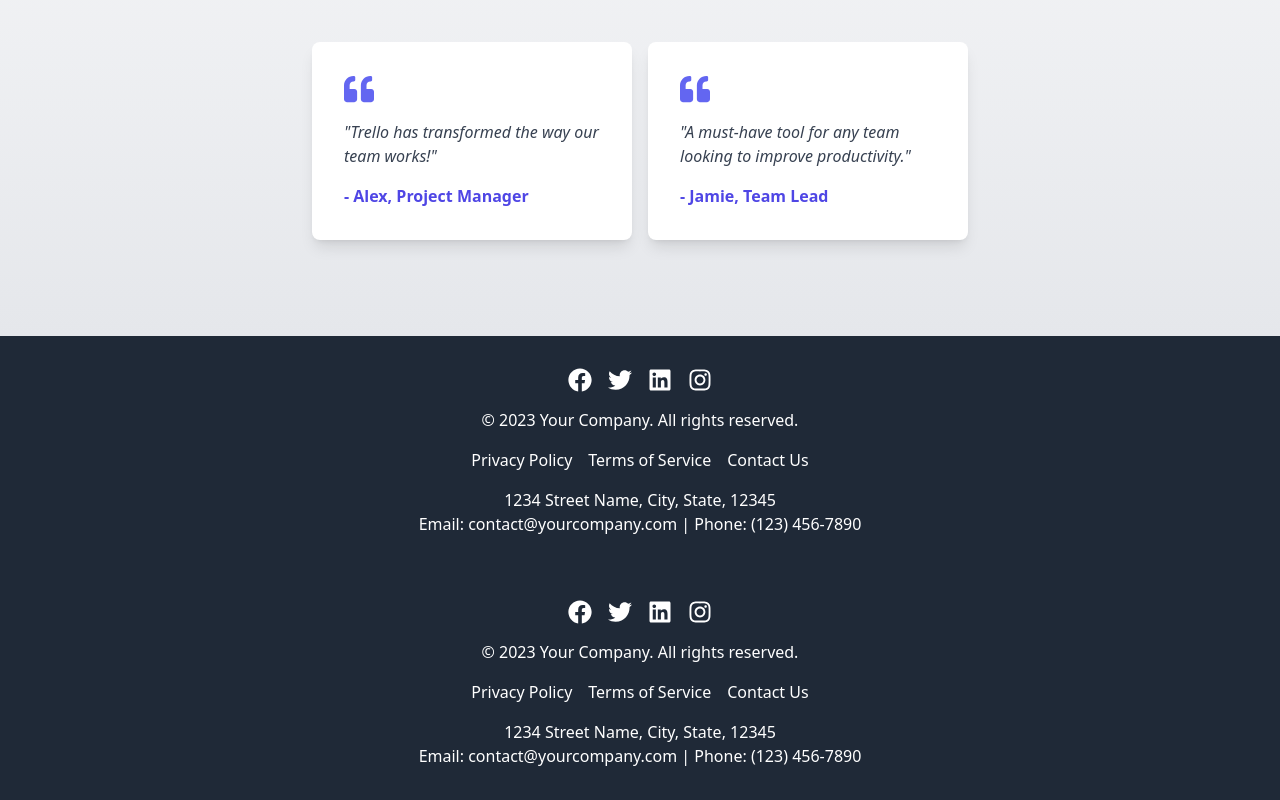
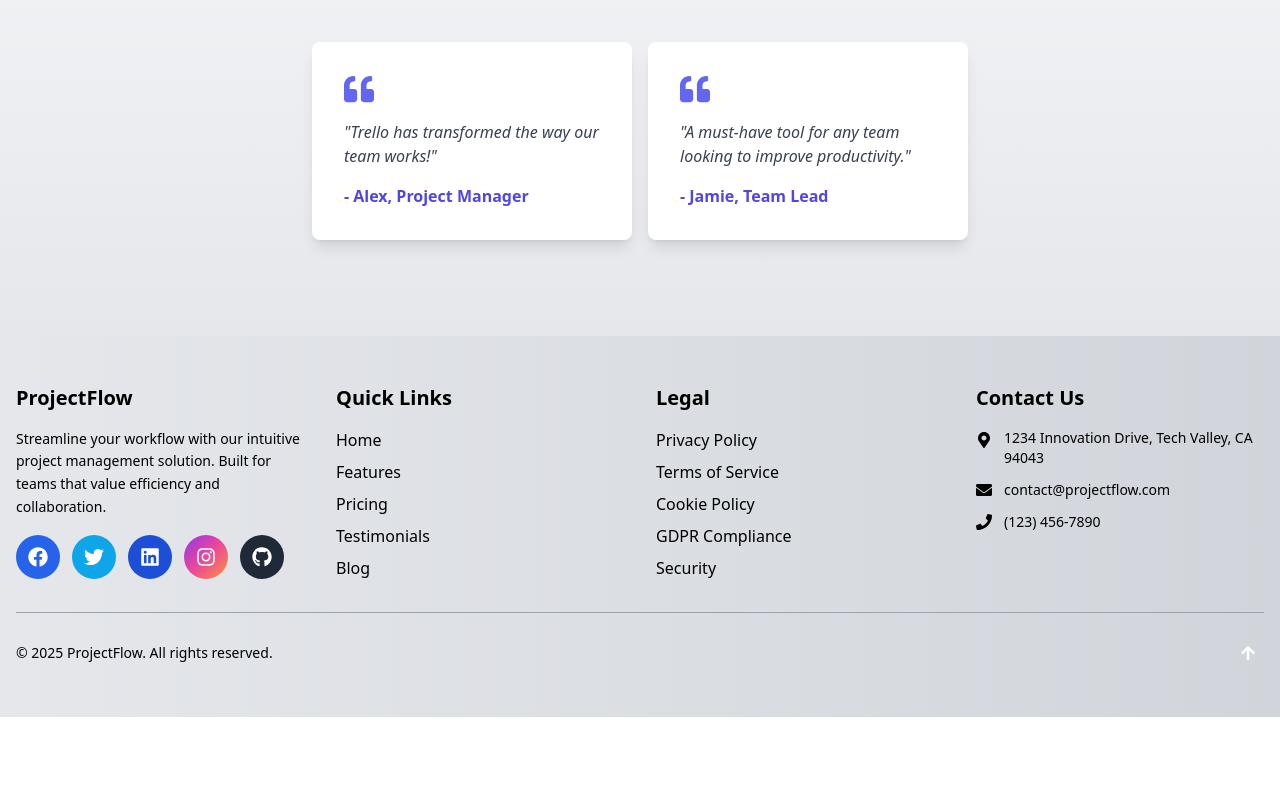
Before and after one commit to gaurav0330/project-management-tool, a React (Vite) app in the folder frontend/: page / in a window 1280 px wide. Shown: the part 1247-2047 px from the top of the page. After the commit the page ends 1964 px from the top, so only its background shows below. Built offline with nearby package versions, Linux system fonts and the light colour scheme.

Commit message:
fronted footer

```diff
--- a/frontend/src/components/Other/Footer.jsx
+++ b/frontend/src/components/Other/Footer.jsx
@@ -1,33 +1,165 @@
 import React from "react";
-import { FaFacebook, FaTwitter, FaLinkedin, FaInstagram } from "react-icons/fa"; // Importing social media icons
+import { motion } from "framer-motion";
+import {
+  FaFacebook,
+  FaTwitter,
+  FaLinkedin,
+  FaInstagram,
+  FaGithub,
+  FaMapMarkerAlt,
+  FaEnvelope,
+  FaPhone,
+  FaArrowUp
+} from "react-icons/fa";
+
+const SocialIcon = ({ icon, href, color }) => {
+  return (
+    <motion.a
+      href={href}
+      target="_blank"
+      rel="noopener noreferrer"
+      className={`${color} rounded-full p-3 transition-all duration-300 hover:scale-110 hover:shadow-lg`}
+      whileHover={{ y: -5 }}
+      initial={{ opacity: 0, y: 20 }}
+      animate={{ opacity: 1, y: 0 }}
+      transition={{ duration: 0.3 }}
+    >
+      {icon}
+    </motion.a>
+  );
+};
+
+const FooterLink = ({ text, href }) => {
+  return (
+    <motion.a
+      href={href}
+      className="text-black hover:text-gray-700 transition-colors duration-300 text-sm md:text-base"
+      whileHover={{ x: 5 }}
+    >
+      {text}
+    </motion.a>
+  );
+};
 
 export default function Footer() {
+  const scrollToTop = () => {
+    window.scrollTo({
+      top: 0,
+      behavior: "smooth"
+    });
+  };
+
   return (
-    <footer className="bg-gray-800 text-white py-8">
-      <div className="container mx-auto text-center">
-        <div className="flex justify-center space-x-4 mb-4">
-          <a href="#" className="hover:text-blue-500">
-            <FaFacebook className="text-2xl" />
-          </a>
-          <a href="#" className="hover:text-blue-500">
-            <FaTwitter className="text-2xl" />
-          </a>
-          <a href="#" className="hover:text-blue-500">
-            <FaLinkedin className="text-2xl" />
-          </a>
-          <a href="#" className="hover:text-blue-500">
-            <FaInstagram className="text-2xl" />
-          </a>
+    <footer className="bg-gradient-to-r from-gray-200 to-gray-300 text-black py-12 relative">
+      {/* Decorative Elements */}
+      <div className="absolute top-0 left-0 w-full h-1 bg-gradient-to-r from-primary-500 via-secondary-500 to-primary-500"></div>
+
+      <div className="container mx-auto px-4">
+        <div className="grid grid-cols-1 md:grid-cols-2 lg:grid-cols-4 gap-8 mb-8">
+          {/* Company Info */}
+          <div>
+            <motion.h3
+              className="text-xl font-bold mb-4 relative inline-block"
+              initial={{ opacity: 0, x: -20 }}
+              animate={{ opacity: 1, x: 0 }}
+              transition={{ duration: 0.5 }}
+            >
+              ProjectFlow
+              <span className="absolute -bottom-1 left-0 w-1/2 h-1 bg-primary-500"></span>
+            </motion.h3>
+            <p className="text-black mb-4 text-sm leading-relaxed">
+              Streamline your workflow with our intuitive project management solution. Built for teams that value efficiency and collaboration.
+            </p>
+            <div className="flex space-x-3">
+              <SocialIcon icon={<FaFacebook className="text-xl" />} href="#" color="bg-blue-600 text-white" />
+              <SocialIcon icon={<FaTwitter className="text-xl" />} href="#" color="bg-sky-500 text-white" />
+              <SocialIcon icon={<FaLinkedin className="text-xl" />} href="#" color="bg-blue-700 text-white" />
+              <SocialIcon icon={<FaInstagram className="text-xl" />} href="#" color="bg-gradient-to-br from-purple-600 via-pink-500 to-orange-400 text-white" />
+              <SocialIcon icon={<FaGithub className="text-xl" />} href="#" color="bg-gray-800 text-white" />
+            </div>
+          </div>
+
+          {/* Quick Links */}
+          <div>
+            <motion.h3
+              className="text-xl font-bold mb-4 relative inline-block"
+              initial={{ opacity: 0, x: -20 }}
+              animate={{ opacity: 1, x: 0 }}
+              transition={{ duration: 0.5, delay: 0.1 }}
+            >
+              Quick Links
+              <span className="absolute -bottom-1 left-0 w-1/2 h-1 bg-primary-500"></span>
+            </motion.h3>
+            <ul className="space-y-2">
+              <li><FooterLink text="Home" href="#" /></li>
+              <li><FooterLink text="Features" href="#" /></li>
+              <li><FooterLink text="Pricing" href="#" /></li>
+              <li><FooterLink text="Testimonials" href="#" /></li>
+              <li><FooterLink text="Blog" href="#" /></li>
+            </ul>
+          </div>
+
+          {/* Legal */}
+          <div>
+            <motion.h3
+              className="text-xl font-bold mb-4 relative inline-block"
+              initial={{ opacity: 0, x: -20 }}
+              animate={{ opacity: 1, x: 0 }}
+              transition={{ duration: 0.5, delay: 0.2 }}
+            >
+              Legal
+              <span className="absolute -bottom-1 left-0 w-1/2 h-1 bg-primary-500"></span>
+            </motion.h3>
+            <ul className="space-y-2">
+              <li><FooterLink text="Privacy Policy" href="#" /></li>
+              <li><FooterLink text="Terms of Service" href="#" /></li>
+              <li><FooterLink text="Cookie Policy" href="#" /></li>
+              <li><FooterLink text="GDPR Compliance" href="#" /></li>
+              <li><FooterLink text="Security" href="#" /></li>
+            </ul>
+          </div>
+
+          {/* Contact */}
+          <div>
+            <motion.h3
+              className="text-xl font-bold mb-4 relative inline-block"
+              initial={{ opacity: 0, x: -20 }}
+              animate={{ opacity: 1, x: 0 }}
+              transition={{ duration: 0.5, delay: 0.3 }}
+            >
+              Contact Us
+              <span className="absolute -bottom-1 left-0 w-1/2 h-1 bg-primary-500"></span>
+            </motion.h3>
+            <ul className="space-y-3">
+              <li className="flex items-start space-x-3">
+                <FaMapMarkerAlt className="text-primary-500 mt-1 flex-shrink-0" />
+                <span className="text-black text-sm">1234 Innovation Drive, Tech Valley, CA 94043</span>
+              </li>
+              <li className="flex items-center space-x-3">
+                <FaEnvelope className="text-primary-500 flex-shrink-0" />
+                <a href="mailto:contact@projectflow.com" className="text-black hover:text-gray-700 text-sm transition-colors duration-300">contact@projectflow.com</a>
+              </li>
+              <li className="flex items-center space-x-3">
+                <FaPhone className="text-primary-500 flex-shrink-0" />
+                <a href="tel:+11234567890" className="text-black hover:text-gray-700 text-sm transition-colors duration-300">(123) 456-7890</a>
+              </li>
+            </ul>
+          </div>
         </div>
-        <p className="mb-4">&copy; 2023 Your Company. All rights reserved.</p>
-        <div className="flex justify-center space-x-4">
-          <a href="#" className="hover:underline">Privacy Policy</a>
-          <a href="#" className="hover:underline">Terms of Service</a>
-          <a href="#" className="hover:underline">Contact Us</a>
-        </div>
-        <div className="mt-4">
-          <p>1234 Street Name, City, State, 12345</p>
-          <p>Email: contact@yourcompany.com | Phone: (123) 456-7890</p>
+
+        {/* Bottom Bar */}
+        <div className="border-t border-gray-400 pt-6 flex flex-col md:flex-row justify-between items-center">
+          <p className="text-black text-sm mb-4 md:mb-0">
+            &copy; {new Date().getFullYear()} ProjectFlow. All rights reserved.
+          </p>
+          <motion.button
+            onClick={scrollToTop}
+            className="bg-primary-600 hover:bg-primary-700 text-white p-2 rounded-full transition-colors duration-300 ml-4"
+            whileHover={{ scale: 1.1 }}
+            whileTap={{ scale: 0.9 }}
+          >
+            <FaArrowUp />
+          </motion.button>
         </div>
       </div>
     </footer>
--- a/frontend/src/components/Other/card.jsx
+++ /dev/null
@@ -1,24 +0,0 @@
-// src/components/Card.js
-import React from 'react';
-
-function Card({ title, content }) {
-  return (
-<<<<<<< HEAD
-    <div className="bg-white shadow-md rounded-lg p-6 max-w-sm mx-auto">
-      <h3 className="text-xl font-semibold mb-2">{title}</h3>
-      <p className="text-red-700">{content}</p>
-=======
-
-    <div className="bg-gradient-to-r from-blue-500 to-purple-500 shadow-xl rounded-2xl p-6 border border-gray-300 text-white transform transition duration-300 hover:scale-105">
-    <div className="bg-red-500 text-white p-4">Hello, Tailwind!</div>
-      <h3 className="text-2xl font-bold mb-3 drop-shadow-lg">{title}</h3>
-      <p className="text-lg opacity-90">{content}</p>
-      <div className="mt-4 flex justify-end">
-        <button className="bg-white text-blue-600 px-4 py-2 rounded-lg font-medium shadow-md hover:bg-blue-100">Learn More</button>
-      </div>
->>>>>>> origin/master
-    </div>
-  );
-}
-
-export default Card;
--- a/frontend/src/pages/Home/Dashboard.jsx
+++ b/frontend/src/pages/Home/Dashboard.jsx
@@ -12,8 +12,6 @@ const Dashboard = () => {
     <FeaturesSection/>
     {/* Testimonials Section */}
     <TestimonialsSection/>
-    {/* Footer Section */}
-    <Footer />
     </>
 
   )
```
